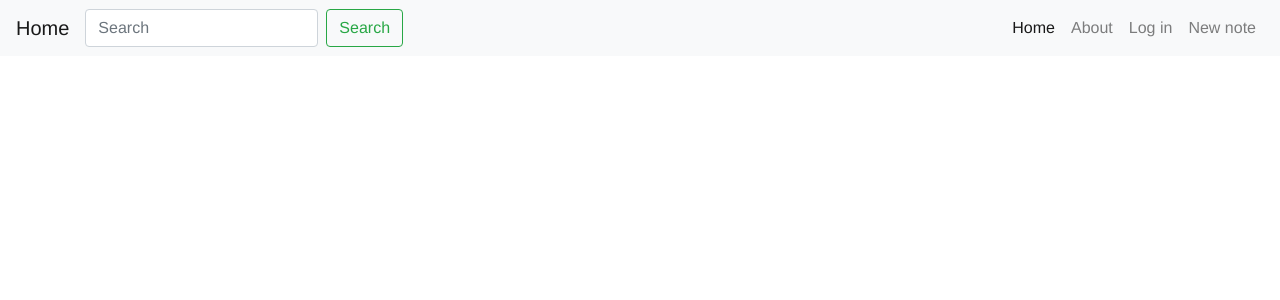
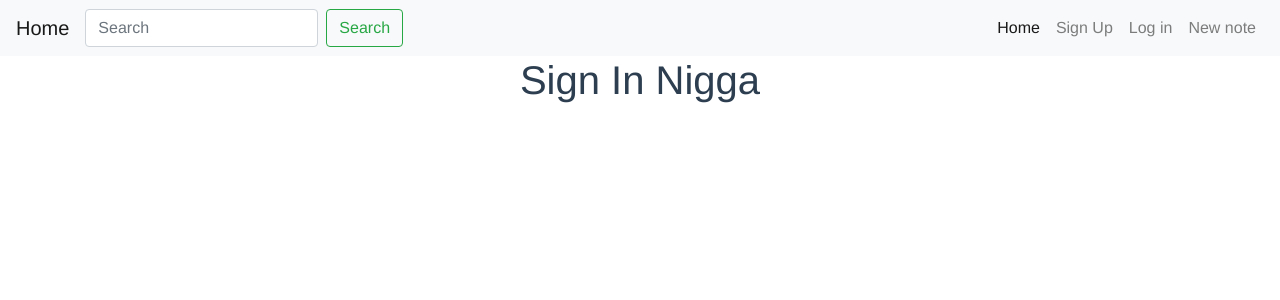
Before and after one commit to georgeben/Notely, a Vue app in the folder client/: page /signin in a window 1280 px wide. Shown: the top 300 px of the page. Built offline with nearby package versions, Linux system fonts and the light colour scheme.

Commit message:
Protected routes with vue router

```diff
--- a/client/src/components/Navbar.vue
+++ b/client/src/components/Navbar.vue
@@ -17,10 +17,10 @@
                 <router-link to="/" class="nav-link">Home</router-link>
             </li>
             <li class="nav-item">
-                <router-link to="/about" class="nav-link">About</router-link>
+                <router-link to="/signup" class="nav-link">Sign Up</router-link>
             </li>
             <li class="nav-item">
-                <a class="nav-link" href="">Log in</a>
+                <a class="nav-link" href="/signin">Log in</a>
             </li>
             <li class="nav-item">
                 <router-link to="/addnote" class="nav-link">New note</router-link>
--- /dev/null
+++ b/client/src/components/SignIn.vue
@@ -0,0 +1,14 @@
+<template>
+    <h1>Sign In Nigga</h1>
+</template>
+
+
+<script>
+export default {
+    name: 'signin'
+}
+</script>
+
+<style>
+
+</style>
--- /dev/null
+++ b/client/src/components/SignUp.vue
@@ -0,0 +1,13 @@
+<template>
+    <h1>Sign Up Nigga</h1>
+</template>
+
+<script>
+export default {
+    name: 'signup',
+}
+</script>
+
+<style>
+
+</style>
--- /dev/null
+++ b/client/src/components/UserHome.vue
@@ -0,0 +1,13 @@
+<template>
+    <h1>Ths is your dashboard</h1>
+</template>
+
+<script>
+export default {
+    name: 'UserHome',
+}
+</script>
+
+<style>
+
+</style>
--- a/client/src/router.js
+++ b/client/src/router.js
@@ -1,11 +1,14 @@
 import Vue from 'vue'
 import Router from 'vue-router'
 import Home from './views/Home.vue'
-import AddNote from './components/AddNote.vue'
+import AddNote from './components/AddNote.vue';
+import SignUp from './components/SignUp.vue';
+import SignIn from './components/SignIn.vue';
+import UserHome from './components/UserHome.vue'
 
 Vue.use(Router)
 
-export default new Router({
+let router =  new Router({
   mode: 'history',
   routes: [
     {
@@ -16,12 +19,59 @@ export default new Router({
     {
       path: '/signin',
       name: 'signin',
-
+      component: SignIn,
+      meta: {
+        guest: true,
+      }
+    },
+    {
+      path: '/signup',
+      name: 'signup',
+      component: SignUp,
+      meta: {
+        guest: true,
+      }
     },
     {
       path: '/addnote',
       name: 'addnote',
       component: AddNote,
+      meta: {
+        requiresAuth: true,
+      }
+    },
+    {
+      path: '/home',
+      name: 'userhome',
+      component: UserHome,
+      meta: {
+        requiresAuth: true,
+      }
     }
   ]
+});
+
+router.beforeEach((to, from, next) => {
+  // console.log("To",to);
+  if(to.matched.some(record => record.meta.requiresAuth)){
+    if(localStorage.getItem('token') == null){
+      next({
+        path: '/signin',
+        params: {nextUrl: to.fullPath}
+      })
+    }else{
+      next();
+    }
+  }else if(to.matched.some(record => record.meta.guest)){
+    if(localStorage.getItem('token') == null){
+      next()
+    }else{
+      next({name: 'userhome'})
+    }
+  }else{
+    next();
+  }
+
 })
+
+export default router;
```
